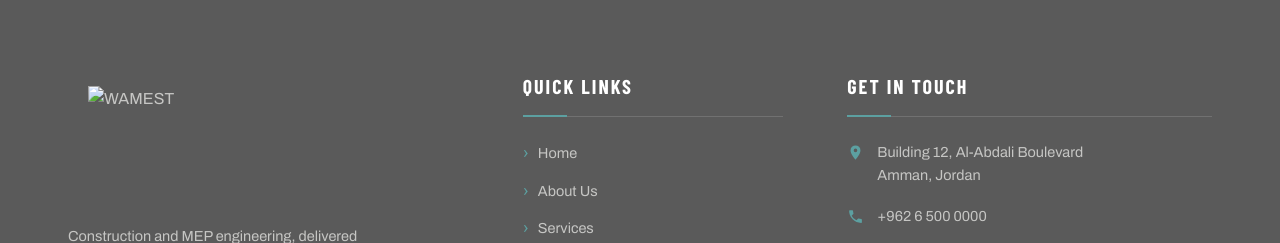
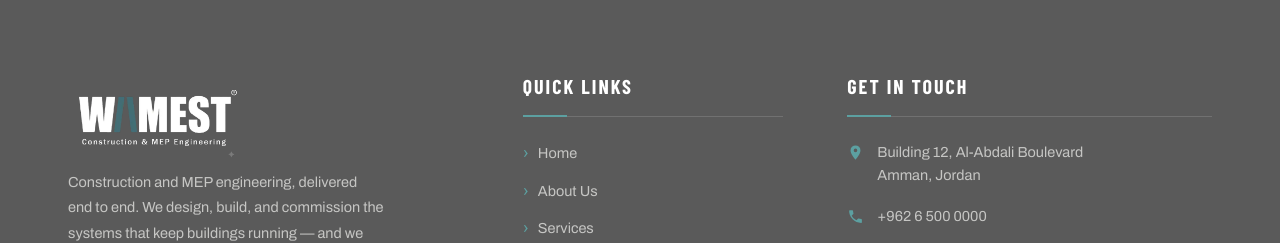
Before and after one commit to Mohammad-abdallah2/WamestProject, a plain HTML site: page index.html in a window 1280 px wide. Shown: the part 3667-3910 px from the top of the page. Drawn offline with nearby package versions, Linux system fonts and the light colour scheme.

Commit message:
update footer

```diff
--- a/index.html
+++ b/index.html
@@ -269,7 +269,7 @@ h2.sec-title{
   border-bottom:1px solid rgba(255,255,255,.14);position:relative;
 }
 .footer h3::after{content:"";position:absolute;left:0;bottom:-1px;width:44px;height:2px;background:var(--teal)}
-.footer__logo{padding:16px 20px;display:inline-block;margin-bottom:22px}
+/* .footer__logo{padding:16px 20px;display:inline-block;margin-bottom:22px} */
 .footer__logo img{height:100px}
 .footer p{font-size:14.5px;line-height:1.75;max-width:38ch}
 .footer__social{display:flex;gap:10px;margin-top:24px}
@@ -762,7 +762,7 @@ h2.sec-title{
 
           <div>
             <div class="footer__logo">
-              <img src="assets/footerlogo.webp" alt="WAMEST">
+              <img src="assets/footerlogo2.webp" alt="WAMEST">
             </div>
             <p>Construction and MEP engineering, delivered end to end. We
               design, build, and commission the systems that keep buildings
```
Also changed, not shown: company-profile.html (+3 -3 lines), assets/footerlogo.webp (renamed from assets/footerlogo.png), assets/footerlogo2.webp (added).
